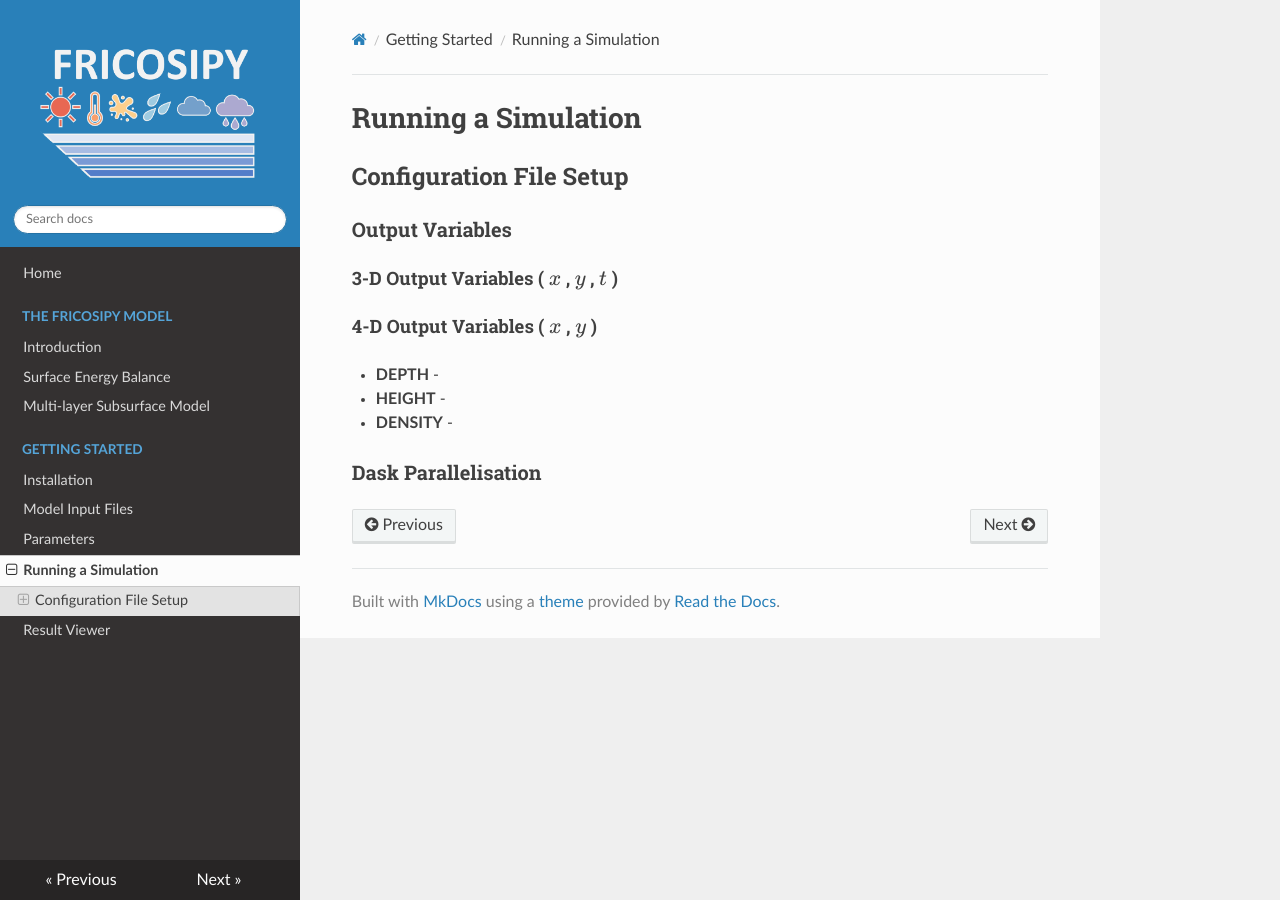
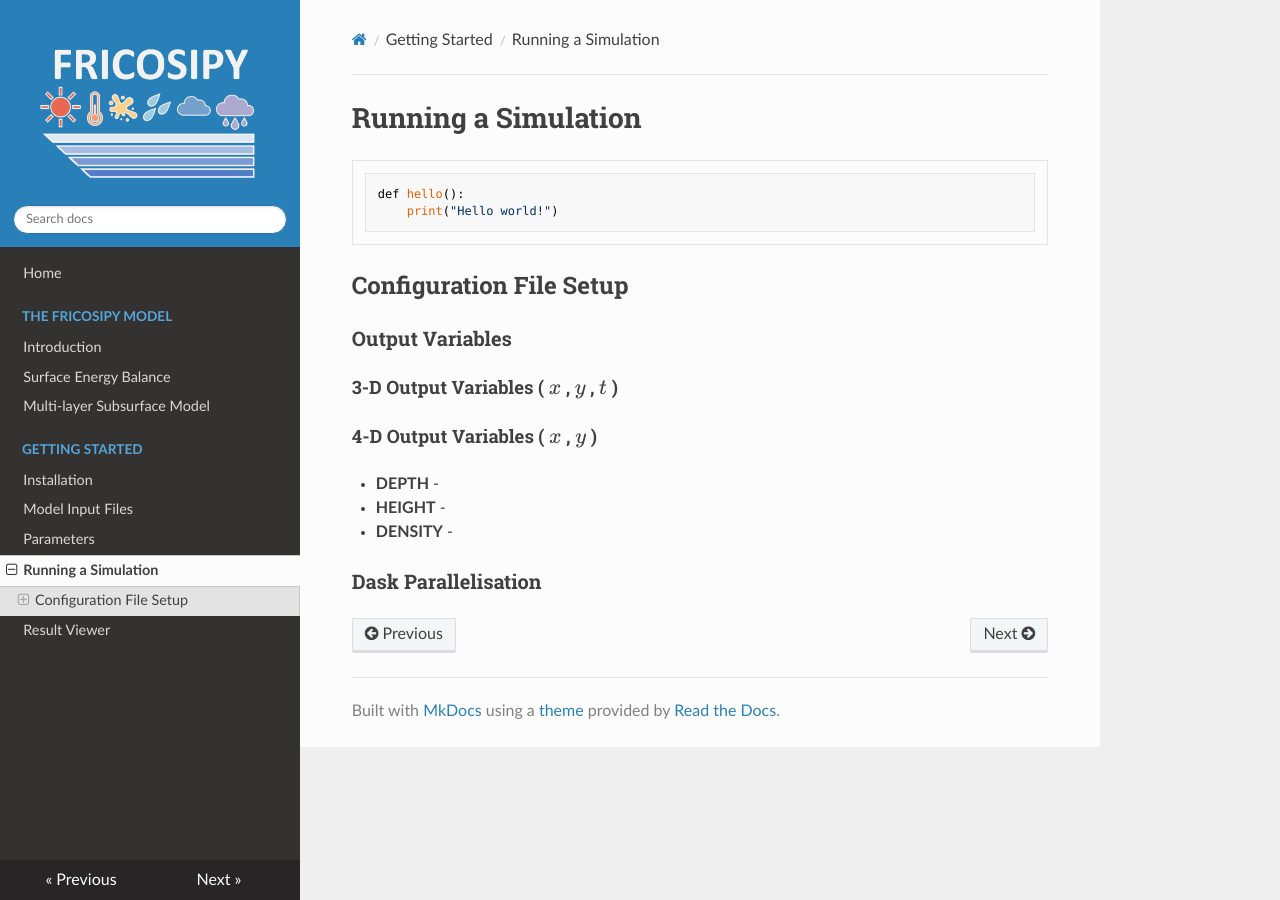
Before and after one commit to MarcusGastaldello/FRICOSIPY, an MkDocs documentation site: the page built from docs/running_a_simulation.md, in a window 1280 px wide. Built offline with MkDocs 1.6.1, drawn with Linux system fonts in a browser that asks for light colours; nearby versions of some CDN libraries.

Commit message:
Update running_a_simulation.md

````diff
--- a/docs/running_a_simulation.md
+++ b/docs/running_a_simulation.md
@@ -1,4 +1,10 @@
 # Running a Simulation
+
+
+```python
+def hello():
+    print("Hello world!")
+```
 
 ## Configuration File Setup
 
````
